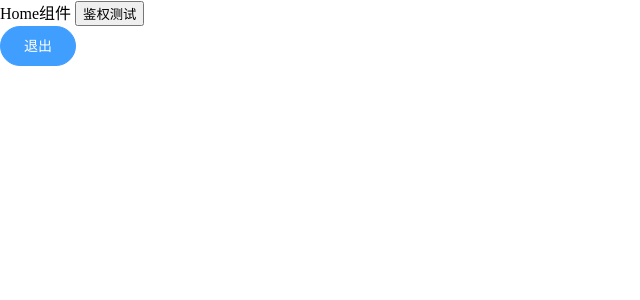
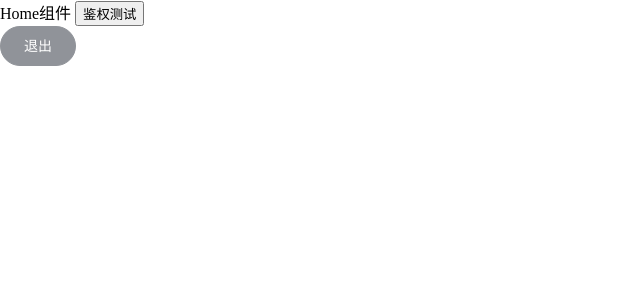
Before and after one commit to Maingol/jdstore, a Vue app: page /#/home in a window 1280 px wide. Shown: the top 300 px of the page, without its empty margins (0-640 px from the left). Built offline with nearby package versions, Linux system fonts and the light colour scheme; sample sign-in values are in the browser's storage.

Commit message:
实现登陆功能

```diff
--- a/src/components/Home.vue
+++ b/src/components/Home.vue
@@ -3,7 +3,7 @@
     Home组件
     <button @click="handle">鉴权测试</button>
     <div>
-      <el-button type="primary" round @click="logout">退出</el-button>
+      <el-button type="info" round @click="logout">退出</el-button>
     </div>
   </div>
 </template>
```
